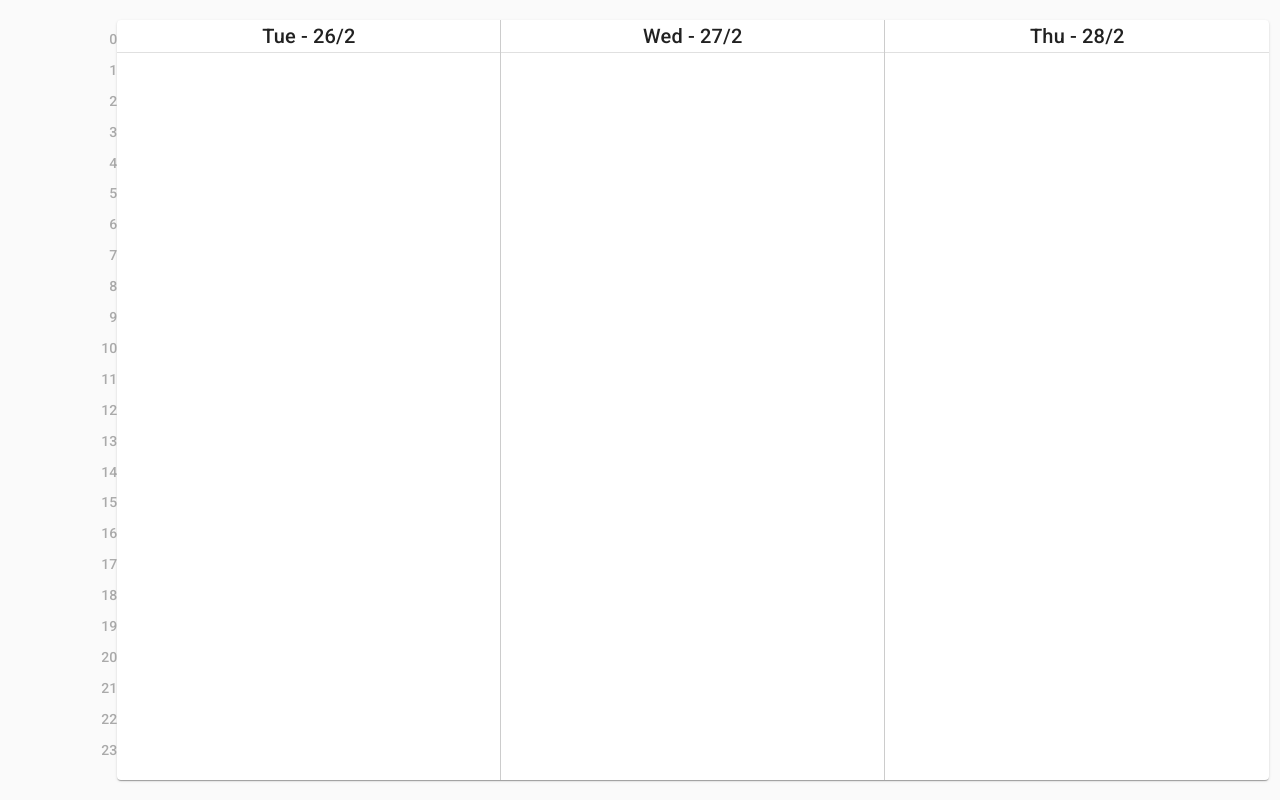
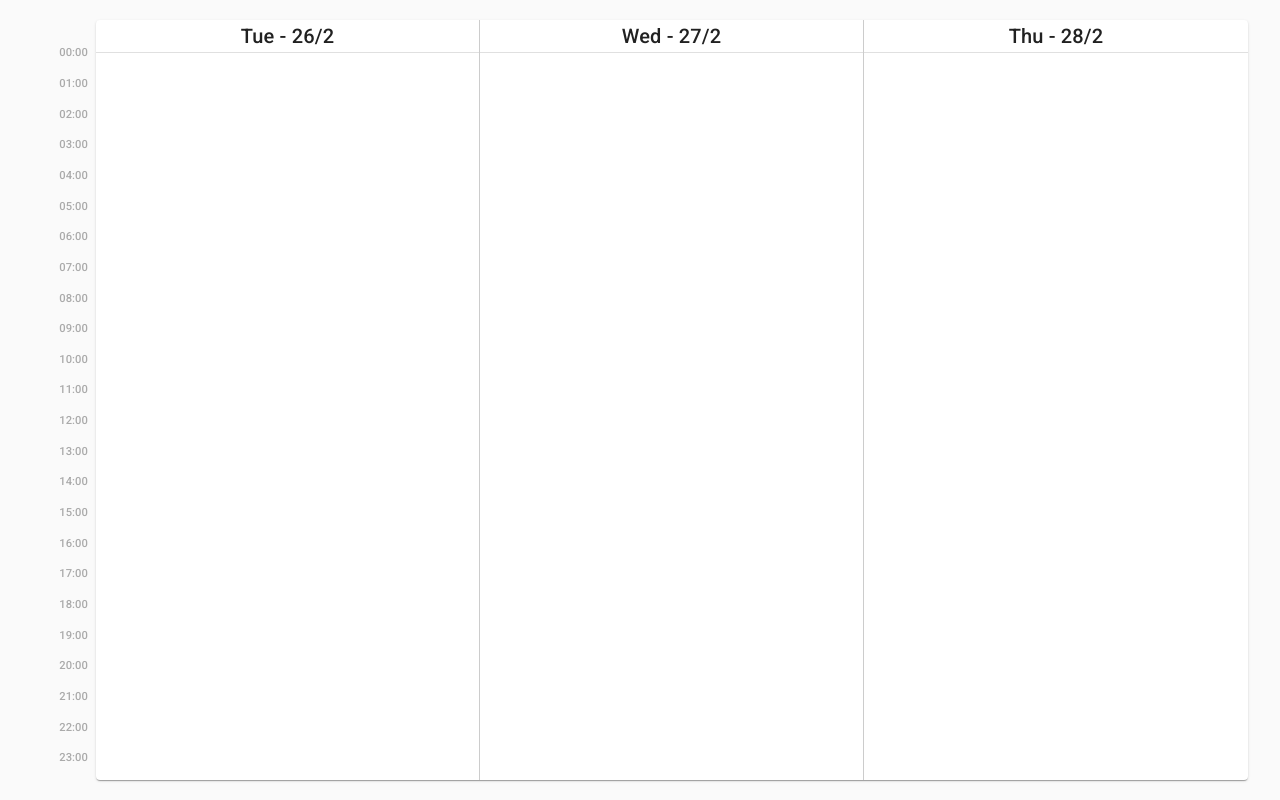
Before and after one commit to Flirre/react-schedule, a React (Create React App) app: page / in a window 1280 px wide. Built offline with nearby package versions, Linux system fonts and the light colour scheme; no server answers.

Commit message:
tweaked time next to schedule

```diff
--- a/src/Calendar.tsx
+++ b/src/Calendar.tsx
@@ -1,21 +1,22 @@
-import React from "react";
-import Grid from "@material-ui/core/Grid";
-import Paper from "@material-ui/core/Paper";
-import Day from "./Day";
-import Time from "./Time";
-import { withStyles, WithStyles, Theme } from "@material-ui/core/styles";
+import React from 'react';
+import Grid from '@material-ui/core/Grid';
+import Paper from '@material-ui/core/Paper';
+import Day from './Day';
+import Time from './Time';
+import { withStyles, WithStyles, Theme } from '@material-ui/core/styles';
 
 const styles: any = (theme: Theme) => ({
-  root: { flexGrow: 1, height: "100vh" },
+  root: { flexGrow: 1, height: '100vh' },
   paper: {
-    height: "95vh",
-    width: "90vw",
-    textAlign: "center"
+    height: '95vh',
+    width: '90vw',
+    textAlign: 'center',
+    overflow: 'hidden'
   },
   calendar: {
-    height: "100%",
-    "& div:last-child": {
-      borderRight: "0px"
+    height: '100%',
+    '& div:last-child': {
+      borderRight: '0px'
     }
   }
 });
@@ -39,7 +40,7 @@ class Calendar extends React.Component<calendarProps, calendarState> {
   }
   componentDidMount() {
     this.setState({ startTime: new Date() });
-    fetch("https://www.mocky.io/v2/5c9cdca03300004d003f2151")
+    fetch('https://www.mocky.io/v2/5c9cdca03300004d003f2151')
       .then(response => {
         return response.json();
       })
@@ -68,17 +69,17 @@ class Calendar extends React.Component<calendarProps, calendarState> {
           >
             <Day
               xs={4}
-              date={new Date("2019-02-26")}
+              date={new Date('2019-02-26')}
               events={this.state.events}
             />
             <Day
               xs={4}
-              date={new Date("2019-02-27")}
+              date={new Date('2019-02-27')}
               events={this.state.events}
             />
             <Day
               xs={4}
-              date={new Date("2019-02-28")}
+              date={new Date('2019-02-28')}
               events={this.state.events}
             />
           </Grid>
--- a/src/Time.tsx
+++ b/src/Time.tsx
@@ -1,45 +1,57 @@
-import Grid from "@material-ui/core/Grid";
-import React from "react";
-import { Theme } from "@material-ui/core";
-import Typography from "@material-ui/core/Typography";
-import { withStyles } from "@material-ui/styles";
+import Grid from '@material-ui/core/Grid';
+import React from 'react';
+import Typography from '@material-ui/core/Typography';
+import { withStyles, Theme } from '@material-ui/core/styles';
 
 const styles: any = (theme: Theme) => ({
   gridRoot: {
-    height: "95vh",
-    marginTop: "-18px"
+    height: '95vh',
+    width: '64px',
+    [theme.breakpoints.only('xs')]: {
+      width: '32px'
+    }
   },
   hour: {
-    /* height: "calc((100% - 33px) / 24)", */
-    color: "#aaa"
+    height: 'calc(100% / 24)',
+    color: '#aaa',
+    marginRight: '8px'
+  },
+  timeText: {
+    fontSize: '0.70rem',
+    [theme.breakpoints.only('xs')]: {
+      fontSize: '0.5rem'
+    }
+  },
+  dayHeight: {
+    height: 'calc(95vh - 24px)'
   }
 });
 function Time(props: any) {
   let hours = [
-    0,
-    1,
-    2,
-    3,
-    4,
-    5,
-    6,
-    7,
-    8,
-    9,
-    10,
-    11,
-    12,
-    13,
-    14,
-    15,
-    16,
-    17,
-    18,
-    19,
-    20,
-    21,
-    22,
-    23
+    '00:00',
+    '01:00',
+    '02:00',
+    '03:00',
+    '04:00',
+    '05:00',
+    '06:00',
+    '07:00',
+    '08:00',
+    '09:00',
+    '10:00',
+    '11:00',
+    '12:00',
+    '13:00',
+    '14:00',
+    '15:00',
+    '16:00',
+    '17:00',
+    '18:00',
+    '19:00',
+    '20:00',
+    '21:00',
+    '22:00',
+    '23:00'
   ];
 
   const { classes } = props;
@@ -47,21 +59,33 @@ function Time(props: any) {
     <Grid
       container
       item
-      xs={1}
-      sm={1}
       direction="column"
-      justify="space-evenly"
       alignItems="flex-end"
+      justify="flex-end"
       className={classes.gridRoot}
     >
-      <Typography variant="h6"> </Typography>
+      <Grid
+        container
+        item
+        direction="column"
+        justify="flex-end"
+        alignItems="flex-end"
+        className={classes.dayHeight}
+      >
         {hours.map(hour => {
           return (
-          <Typography variant="subtitle2" className={classes.hour}>
+            <div className={classes.hour}>
+              <Typography
+                variant="subtitle2"
+                key={`time-hour-${hour}`}
+                className={classes.timeText}
+              >
                 {hour}
               </Typography>
+            </div>
           );
         })}
+      </Grid>
     </Grid>
   );
 }
```
Also changed, not shown: src/Day.tsx (+11 -11 lines). Lines whose indentation alone changed are shown as unchanged.
